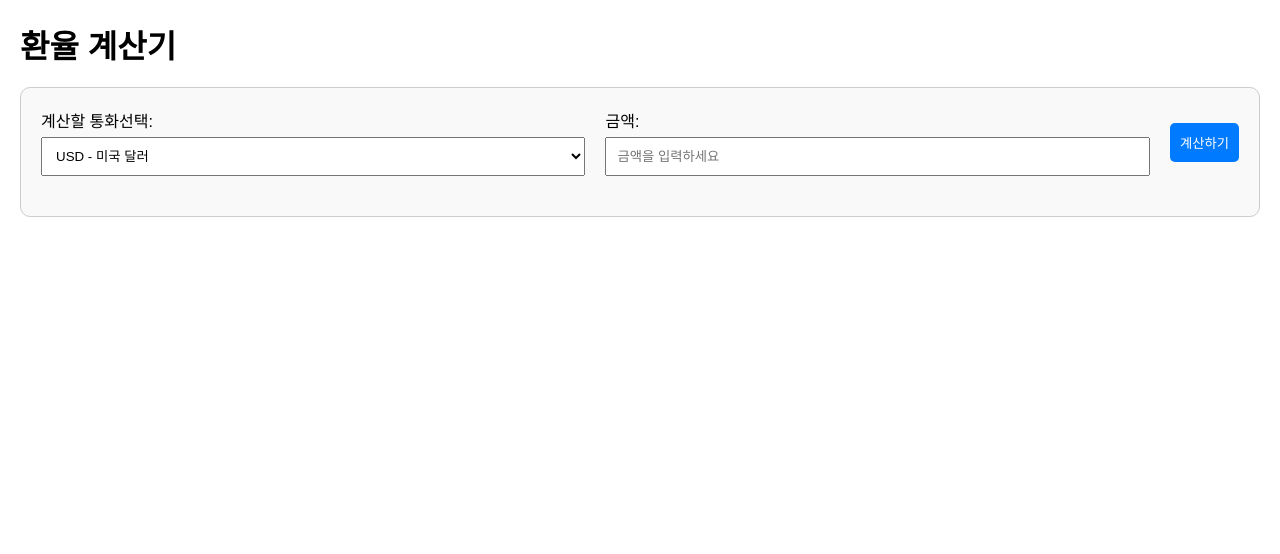
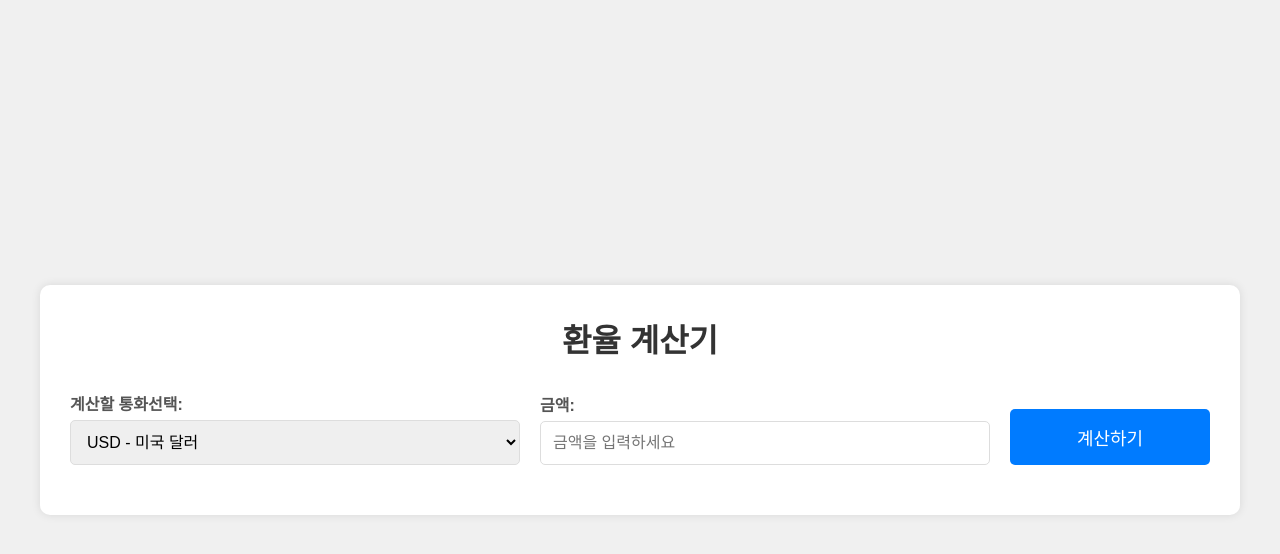
Before and after one commit to born520/calculater, a plain HTML site: page index.html in a window 1280 px wide. Drawn offline with Linux system fonts and the light colour scheme.

Commit message:
Update index.html

```diff
--- a/index.html
+++ b/index.html
@@ -5,75 +5,105 @@
     <meta name="viewport" content="width=device-width, initial-scale=1.0">
     <title>환율 계산기</title>
     <style>
+        * {
+            box-sizing: border-box;
+            margin: 0;
+            padding: 0;
+        }
         body {
             font-family: Arial, sans-serif;
-            margin: 20px;
+            background-color: #f0f0f0;
+            display: flex;
+            justify-content: center;
+            align-items: center;
+            min-height: 100vh;
+            padding: 20px;
         }
         .container {
-            display: flex;
-            flex-wrap: wrap;
-            justify-content: space-between;
-            align-items: center;
-            border: 1px solid #ccc;
-            padding: 20px;
+            background-color: #ffffff;
             border-radius: 10px;
-            background-color: #f9f9f9;
+            box-shadow: 0 0 10px rgba(0,0,0,0.1);
+            padding: 30px;
+            width: 100%;
+            max-width: 1200px;
+        }
+        h1 {
+            text-align: center;
+            margin-bottom: 30px;
+            color: #333;
         }
         .form-group {
-            flex: 1 1 200px;
-            margin-right: 20px;
-            min-width: 150px;
+            margin-bottom: 20px;
         }
         label {
             display: block;
             margin-bottom: 5px;
+            font-weight: bold;
+            color: #555;
         }
-        input, select {
+        select, input {
             width: 100%;
-            padding: 10px;
-            box-sizing: border-box;
+            padding: 12px;
+            border: 1px solid #ddd;
+            border-radius: 5px;
+            font-size: 16px;
         }
         button {
-            padding: 10px;
+            width: 100%;
+            padding: 15px;
             background-color: #007bff;
             color: #fff;
             border: none;
             border-radius: 5px;
             cursor: pointer;
+            font-size: 18px;
+            transition: background-color 0.3s;
         }
         button:hover {
             background-color: #0056b3;
         }
         #result {
             margin-top: 20px;
-            font-size: 1.2em;
-            width: 100%;
+            font-size: 24px;
+            font-weight: bold;
+            text-align: center;
+            color: #28a745;
         }
-
-        @media (max-width: 600px) {
+        @media (min-width: 768px) {
+            .form-container {
+                display: flex;
+                justify-content: space-between;
+                align-items: flex-end;
+            }
             .form-group {
-                margin-right: 0;
-                margin-bottom: 15px;
-                width: 100%;
-            }
-            .container {
-                flex-direction: column;
-                align-items: flex-start;
+                flex: 1;
+                margin-right: 20px;
+                margin-bottom: 0;
             }
             button {
-                width: 100%;
+                flex: 0 0 200px;
             }
         }
+        @media (max-width: 767px) {
+            .container {
+                padding: 20px;
+            }
             h1 {
-            width: 100%;
-            text-align: left;
-            margin-bottom: 20px;
+                font-size: 24px;
+            }
+            select, input, button {
+                font-size: 16px;
+            }
+            #result {
+                font-size: 20px;
+            }
         }
     </style>
 </head>
 <body>
+    <div class="container">
         <h1>환율 계산기</h1>
-    <div class="container">
+        <div class="form-container">
             <div class="form-group">
                 <label for="from-currency">계산할 통화선택:</label>
                 <select id="from-currency">
@@ -87,9 +117,9 @@
                 <input type="number" id="amount" placeholder="금액을 입력하세요">
             </div>
             <button onclick="calculate()">계산하기</button>
+        </div>
         <div id="result"></div>
     </div>
-
     <script>
         async function fetchExchangeRate(fromCurrency) {
             const apiKey = 'd217b5ce64af99d457e7df04'; // 여기에 API 키를 입력하세요.
@@ -97,12 +127,10 @@
             const data = await response.json();
             return data.conversion_rates.KRW;
         }
-
         async function calculate() {
             const amount = document.getElementById('amount').value;
             const fromCurrency = document.getElementById('from-currency').value;
             const exchangeRate = await fetchExchangeRate(fromCurrency);
-
             const result = amount * exchangeRate;
             document.getElementById('result').innerText = `결과: ${Math.floor(result).toLocaleString()} 원`;
         }
```
Lines whose indentation alone changed are shown as unchanged.
